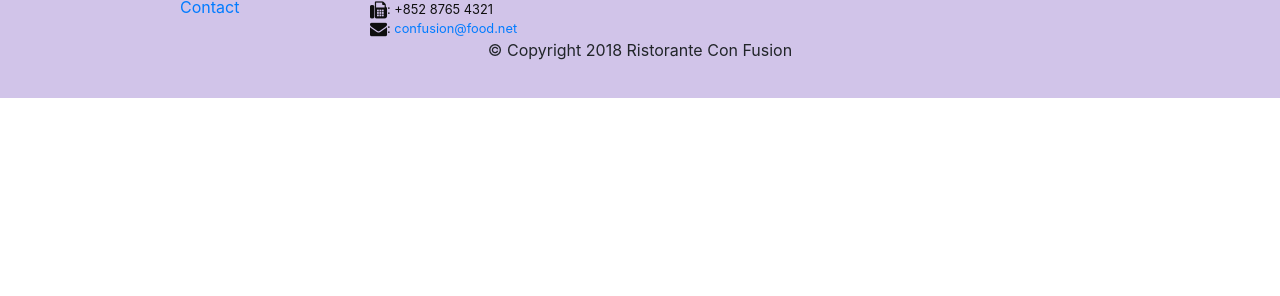
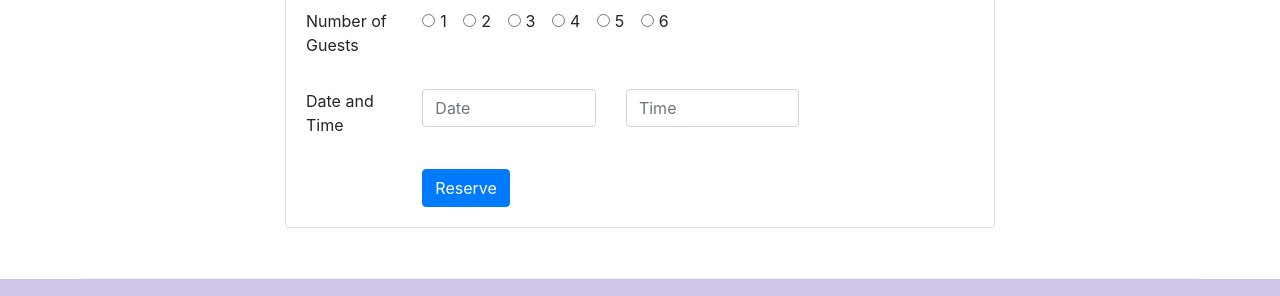
Before and after one commit to jaskiratsingh42/restaurant-app, a website: page index.html in a window 1280 px wide. Shown: the part 1663-1959 px from the top of the page. Before the commit the page ends 1761 px from the top, so only its background shows below. Drawn offline with nearby package versions, Linux system fonts and the light colour scheme.

Commit message:
Added Reserve Table Feature

```diff
--- a/css/styles.css
+++ b/css/styles.css
@@ -37,3 +37,7 @@
 .navbar-dark {
     background-color: #9575CD;
 }
+
+.card-header {
+    background-color: #fdc02f;
+}
--- a/index.html
+++ b/index.html
@@ -26,10 +26,14 @@
             <a class="navbar-brand mr-auto" href="index.html"><img src="img/logo.png" height="30" width="41"></a>
             <div class="collapse navbar-collapse" id="Navbar">
                 <ul class="navbar-nav ml-auto">
-                    <li class="nav-item active"><a class="nav-link" href="#"><span class="fa fa-home fa-lg"></span> Home</a></li>
-                    <li class="nav-item"><a class="nav-link" href="./aboutus.html"><span class="fa fa-info fa-lg"></span> About</a></li>
-                    <li class="nav-item"><a class="nav-link" href="#"><span class="fa fa-list fa-lg"></span> Menu</a></li>
-                    <li class="nav-item"><a class="nav-link" href="./contactus.html"><span class="fa fa-address-card fa-lg"></span> Contact</a></li>
+                    <li class="nav-item active"><a class="nav-link" href="#"><span class="fa fa-home fa-lg"></span>
+                            Home</a></li>
+                    <li class="nav-item"><a class="nav-link" href="./aboutus.html"><span
+                                class="fa fa-info fa-lg"></span> About</a></li>
+                    <li class="nav-item"><a class="nav-link" href="#"><span class="fa fa-list fa-lg"></span> Menu</a>
+                    </li>
+                    <li class="nav-item"><a class="nav-link" href="./contactus.html"><span
+                                class="fa fa-address-card fa-lg"></span> Contact</a></li>
                 </ul>
             </div>
         </div>
@@ -40,27 +44,31 @@
             <div class="row row-header">
                 <div class="col-12 col-sm-6">
                     <h1>Ristorante con Fusion</h1>
-                    <p>We take inspiration from the World's best cuisines, and create a unique fusion experience. Our lipsmacking creations will tickle your culinary senses!</p>
+                    <p>We take inspiration from the World's best cuisines, and create a unique fusion experience. Our
+                        lipsmacking creations will tickle your culinary senses!</p>
                 </div>
-                <div class="col-12 col-sm align-self-center">
+                <div class="col-12 col-sm-3 align-self-center">
                     <img src="img/logo.png" class="img-fluid">
+                </div>
+                <div class="col-12 col-sm-2 align-self-center">
+                    <a class="btn btn-sm btn-warning btn-block" href="#reserve-table" role="button">Reserve Table</a>
                 </div>
             </div>
         </div>
     </header>
 
     <!-- Main Section starts here -->
-    <div  class = "container">
-        <div class = "row row-content align-items-center">
+    <div class="container">
+        <div class="row row-content align-items-center">
             <div class="col-12 col-sm-4 order-sm-last col-md-3">
                 <h3>Our Lipsmacking Culinary Creations</h3>
             </div>
             <div class="col col-sm order-sm-first col-md">
                 <div class="media">
-                    <img class="d-flex mr-3 img-thumbnail align-self-center"
-                            src="img/uthappizza.png" alt="Uthappizza">
+                    <img class="d-flex mr-3 img-thumbnail align-self-center" src="img/uthappizza.png" alt="Uthappizza">
                     <div class="media-body">
-                        <h2 class="mt-0">Uthappizza<span class="badge badge-danger">HOT</span><span class="badge badge-pill badge-secondary">$4.99</span></h2>
+                        <h2 class="mt-0">Uthappizza<span class="badge badge-danger">HOT</span><span
+                                class="badge badge-pill badge-secondary">$4.99</span></h2>
                         <p class="d-none d-sm-block">A unique combination of Indian Uthappam (pancake) and
                             Italian pizza, topped with Cerignola olives, ripe vine
                             cherry tomatoes, Vidalia onion, Guntur chillies and
@@ -71,25 +79,34 @@
         </div>
 
         <!-- Month's Promotion Section starts here -->
-        <div class = "row row-content align-items-center">
+        <div class="row row-content align-items-center">
             <div class="col-12 col-sm-4 col-md-3">
                 <h3>This Month's Promotions</h3>
             </div>
             <div class="col col-sm col-md">
-                <h2>Weekend Grand Buffet</h2>
-                <p class="d-none d-sm-block">Featuring mouthwatering combinations with a choice of five different salads, six enticing appetizers, six main entrees and five choicest desserts. Free flowing bubbly and soft drinks. All for just $19.99 per person </p>
+                <div class="media">
+                    <div class="media-body">
+                        <h2 class="mt-0">Weekend Grand Buffet<span class="badge badge-danger">NEW</span></h2>
+                        <p class="d-none d-sm-block">Featuring mouthwatering combinations with a choice of five
+                            different
+                            salads, six enticing appetizers, six main entrees and five choicest desserts. Free flowing
+                            bubbly
+                            and soft drinks. All for just $19.99 per person </p>
+                    </div>
+                    <img class="l-flex mr-3 img-thumbnail align-self-center" src="img/buffet.png" alt="Buffet">
+                </div>
             </div>
         </div>
 
         <!-- Culinary Specialists Section starts here -->
-        <div class = "row row-content align-items-center">
+        <div class="row row-content align-items-center">
             <div class="col-12 col-sm-4 order-sm-last col-md-3">
                 <h3>Meet our Culinary Specialists</h3>
             </div>
             <div class="col col-sm order-sm-first col-md">
                 <div class="media">
-                    <img class="d-flex mr-3 img-thumbnail align-self-center"
-                            src="img/alberto.png" alt="Alberto Somayya">
+                    <img class="d-flex mr-3 img-thumbnail align-self-center" src="img/alberto.png"
+                        alt="Alberto Somayya">
                     <div class="media-body">
                         <h2 class="mt-0">Alberto Somayya</h2>
                         <h4>Executive Chef</h4>
@@ -102,7 +119,82 @@
                 </div>
             </div>
         </div>
+
+        <!-- Reserve Table Section starts here -->
+        <div class="row row-content" id = "reserve-table">
+            <div class="col-12 col-sm-8 offset-sm-2">
+                <div class="card">
+                    <div class="card-header text-light">
+                        <h3>Reserve a Table</h3>
                     </div>
+                    <div class="card-body">
+                        <form action="#" method="POST">
+                            <div class="row">
+                                <div class="col-12 col-sm-2">
+                                    <p>Number of Guests</p>
+                                </div>
+                                <div class="col-12 col-sm-10">
+                                    <div class="form-check form-check-inline">
+                                        <input class="form-check-input" type="radio" name="inlineRadioOptions"
+                                            id="inlineRadio1" value="option1">
+                                        <label class="form-check-label" for="inlineRadio1">1</label>
+                                    </div>
+                                    <div class="form-check form-check-inline">
+                                        <input class="form-check-input" type="radio" name="inlineRadioOptions"
+                                            id="inlineRadio2" value="option2">
+                                        <label class="form-check-label" for="inlineRadio2">2</label>
+                                    </div>
+                                    <div class="form-check form-check-inline">
+                                        <input class="form-check-input" type="radio" name="inlineRadioOptions"
+                                            id="inlineRadio3" value="option3">
+                                        <label class="form-check-label" for="inlineRadio3">3</label>
+                                    </div>
+                                    <div class="form-check form-check-inline">
+                                        <input class="form-check-input" type="radio" name="inlineRadioOptions"
+                                            id="inlineRadio4" value="option4">
+                                        <label class="form-check-label" for="inlineRadio4">4</label>
+                                    </div>
+                                    <div class="form-check form-check-inline">
+                                        <input class="form-check-input" type="radio" name="inlineRadioOptions"
+                                            id="inlineRadio5" value="option5">
+                                        <label class="form-check-label" for="inlineRadio5">5</label>
+                                    </div>
+                                    <div class="form-check form-check-inline">
+                                        <input class="form-check-input" type="radio" name="inlineRadioOptions"
+                                            id="inlineRadio6" value="option6">
+                                        <label class="form-check-label" for="inlineRadio6">6</label>
+                                    </div>
+                                </div>
+                            </div>
+                            <div class="row mt-3">
+                                <div class="col-12 col-sm-2">
+                                    <p>Date and Time</p>
+                                </div>
+                                <div class="col-12 col-sm-7">
+                                    <div class="row">
+                                        <div class="col-12 col-sm">
+                                            <input type="text" class="form-control" placeholder="Date">
+                                        </div>
+                                        <div class="col-12 col-sm">
+                                            <input type="text" class="form-control" placeholder="Time">
+                                        </div>
+                                    </div>
+                                </div>
+                            </div>
+                            <div class="row mt-3">
+                                <div class="col-3 offset-sm-2">
+                                    <input type="button" class="btn btn-primary" value="Reserve" type="submit">
+                                </div>
+                            </div>
+                    </div>
+                    </form>
+                </div>
+            </div>
+        </div>
+    </div>
+
+    </div>
+
     <!-- Footer code starts here -->
     <footer class="footer">
         <div class="container">
@@ -130,11 +222,16 @@
                 </div>
                 <div class="col-12 col-sm-4 align-self-center">
                     <div class="text-center">
-                        <a class="btn btn-social-icon btn-google" href="http://google.com/+"><i class="fa fa-google-plus"></i></a>
-                        <a class="btn btn-social-icon btn-facebook" href="http://www.facebook.com/profile.php?id="><i class="fa fa-facebook"></i></a>
-                        <a class="btn btn-social-icon btn-linkedin" href="http://www.linkedin.com/in/"><i class="fa fa-linkedin"></i></a>
-                        <a class="btn btn-social-icon btn-twitter" href="http://twitter.com/"><i class="fa fa-twitter"></i></a>
-                        <a class="btn btn-social-icon btn-google" href="http://youtube.com/"><i class="fa fa-youtube"></i></a>
+                        <a class="btn btn-social-icon btn-google" href="http://google.com/+"><i
+                                class="fa fa-google-plus"></i></a>
+                        <a class="btn btn-social-icon btn-facebook" href="http://www.facebook.com/profile.php?id="><i
+                                class="fa fa-facebook"></i></a>
+                        <a class="btn btn-social-icon btn-linkedin" href="http://www.linkedin.com/in/"><i
+                                class="fa fa-linkedin"></i></a>
+                        <a class="btn btn-social-icon btn-twitter" href="http://twitter.com/"><i
+                                class="fa fa-twitter"></i></a>
+                        <a class="btn btn-social-icon btn-google" href="http://youtube.com/"><i
+                                class="fa fa-youtube"></i></a>
                         <a class="btn btn-social-icon" href="mailto:"><i class="fa fa-envelope-o"></i></a>
                     </div>
                 </div>
```
Lines whose indentation alone changed are shown as unchanged.
